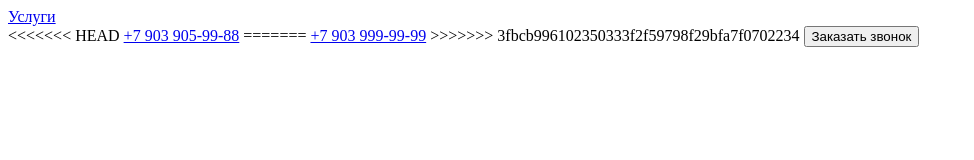
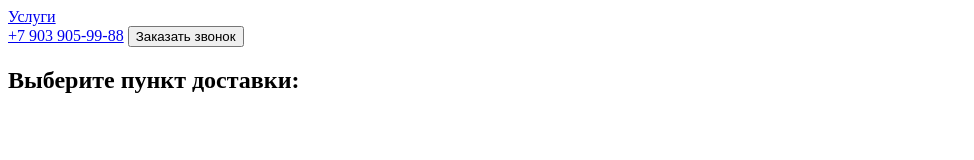
Before and after one commit to AnastasiaFedos/test-1, a plain HTML site: page Project/index.html in a window 1280 px wide. Shown: the whole page, without its empty margins (0-974 px from the left). Drawn offline with Linux system fonts and the light colour scheme.

Commit message:
branch-basket, block added

```diff
--- a/Project/index.html
+++ b/Project/index.html
@@ -13,13 +13,10 @@
             <a href="#services">Услуги</a>
         </nav>
         <div>
-<<<<<<< HEAD
-            <a href="tel:+79039999999">+7 903 905-99-88</a>
-=======
-            <a href="tel:+876545678">+7 903 999-99-99</a>
->>>>>>> 3fbcb996102350333f2f59798f29bfa7f0702234
+            <a href="tel:+79039059988">+7 903 905-99-88</a>
             <button>Заказать звонок</button>
         </div>
     </header>
+    <h2>Выберите пункт доставки:</h2>
 </body>
 </html>
```
